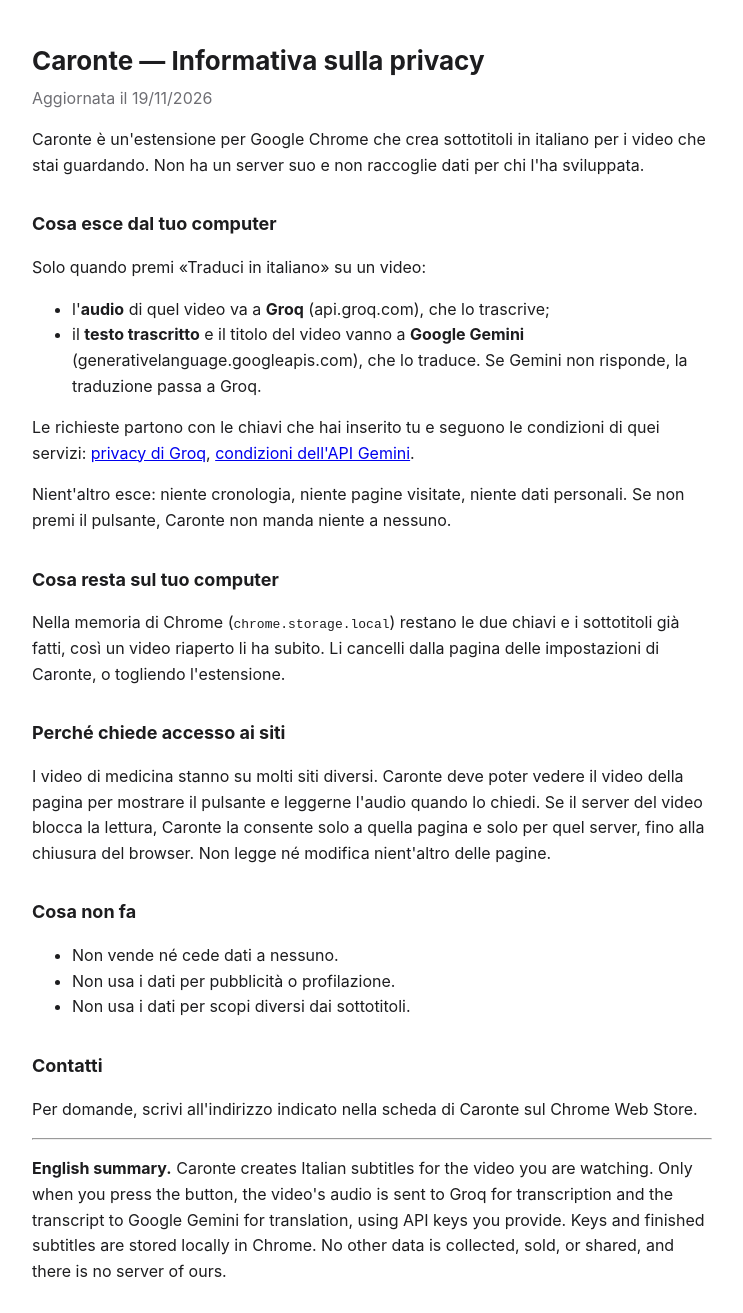
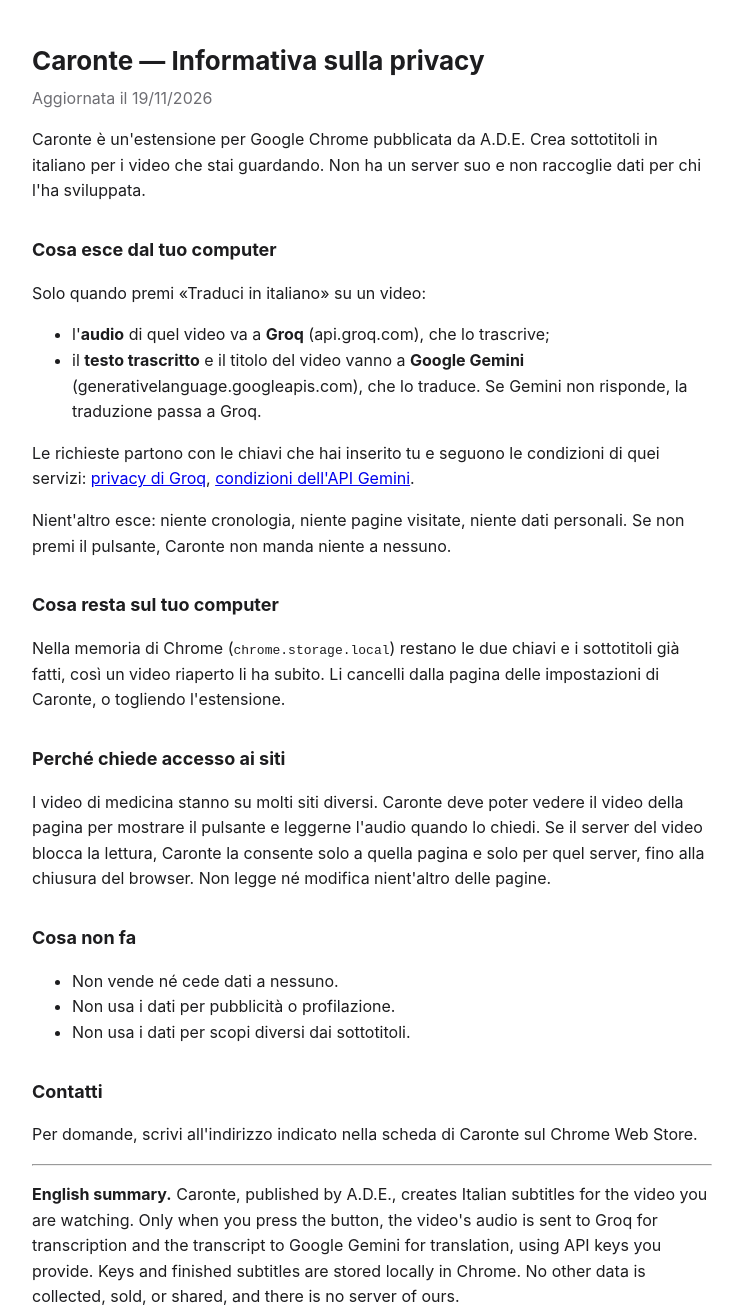
Before and after one commit to emmanuelcaronna/caronte-privacy, a plain HTML site: page index.html in a window 1280 px wide. Shown: the whole page, without its empty margins (268-1011 px from the left). Drawn offline with Linux system fonts and the light colour scheme.

Commit message:
Publisher A.D.E.

```diff
--- a/index.html
+++ b/index.html
@@ -14,7 +14,7 @@ h1 { font-size: 26px; margin-bottom: 4px; } h2 { font-size: 18px; margin-top: 32
 <h1>Caronte — Informativa sulla privacy</h1>
 <p class="data">Aggiornata il 19/11/2026</p>
 
-<p>Caronte è un'estensione per Google Chrome che crea sottotitoli in italiano per i video che stai guardando. Non ha un server suo e non raccoglie dati per chi l'ha sviluppata.</p>
+<p>Caronte è un'estensione per Google Chrome pubblicata da A.D.E. Crea sottotitoli in italiano per i video che stai guardando. Non ha un server suo e non raccoglie dati per chi l'ha sviluppata.</p>
 
 <h2>Cosa esce dal tuo computer</h2>
 <p>Solo quando premi «Traduci in italiano» su un video:</p>
@@ -42,6 +42,6 @@ h1 { font-size: 26px; margin-bottom: 4px; } h2 { font-size: 18px; margin-top: 32
 <p>Per domande, scrivi all'indirizzo indicato nella scheda di Caronte sul Chrome Web Store.</p>
 
 <hr>
-<p><b>English summary.</b> Caronte creates Italian subtitles for the video you are watching. Only when you press the button, the video's audio is sent to Groq for transcription and the transcript to Google Gemini for translation, using API keys you provide. Keys and finished subtitles are stored locally in Chrome. No other data is collected, sold, or shared, and there is no server of ours.</p>
+<p><b>English summary.</b> Caronte, published by A.D.E., creates Italian subtitles for the video you are watching. Only when you press the button, the video's audio is sent to Groq for transcription and the transcript to Google Gemini for translation, using API keys you provide. Keys and finished subtitles are stored locally in Chrome. No other data is collected, sold, or shared, and there is no server of ours.</p>
 </body>
 </html>
```
